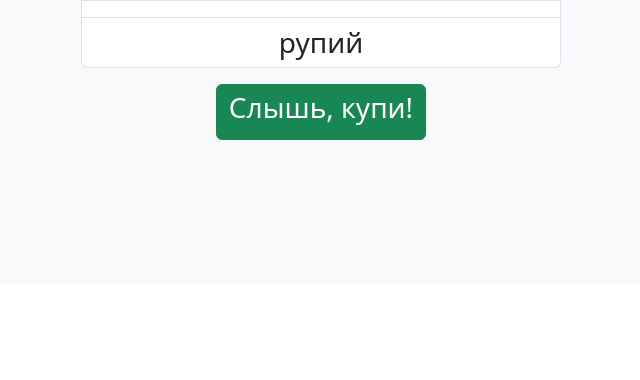
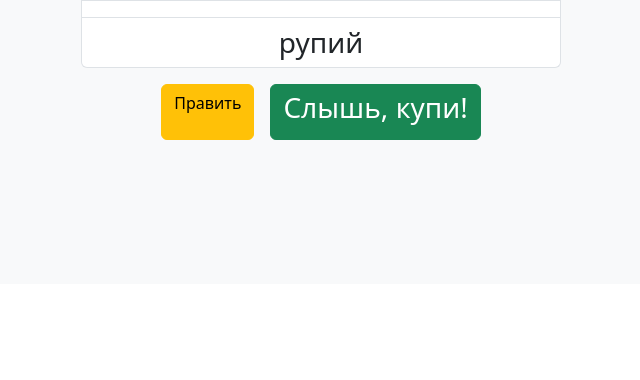
Before and after one commit to TagRomEdu/net_shop, a Django app: template catalog/templates/catalog/product_detail.html in a window 1280 px wide. Shown: the part 613-993 px from the top of the page, without its empty margins (319-959 px from the left). Run offline with Django 4.2, Linux system fonts and the light colour scheme; the template is opened without the code that fills it, so the values that code supplies are empty; parts of the project's set-up code (start-up, migrations or seed data) failed here and were passed over; some libraries are stand-ins or nearby versions.

Commit message:
added buttons for create and update

```diff
--- a/catalog/templates/catalog/product_detail.html
+++ b/catalog/templates/catalog/product_detail.html
@@ -17,6 +17,7 @@
         </div>
       </div>
       <div class="d-flex gap-3 justify-content-center lead fw-normal">
+        <a type="button" class="btn btn-warning" href="{% url 'catalog:prod_update' object.pk %}">Править</a>
         <button type="button" class="btn btn-success"><h3>Слышь, купи!</h3></button>
       </div>
     </div>
--- a/catalog/templates/catalog/product_list.html
+++ b/catalog/templates/catalog/product_list.html
@@ -4,6 +4,7 @@
     <h1 class="display-4">Skystore</h1>
     <p class="lead">Skystore - это отличный магазин хранения плагинов и примеров кода, который вам бы хотели
         продать</p>
+    <a href="{% url 'catalog:prod_create' %}" class="btn btn-primary my-2">Добавить продукт</a>
 </div>
 
 <div class="container">
```
